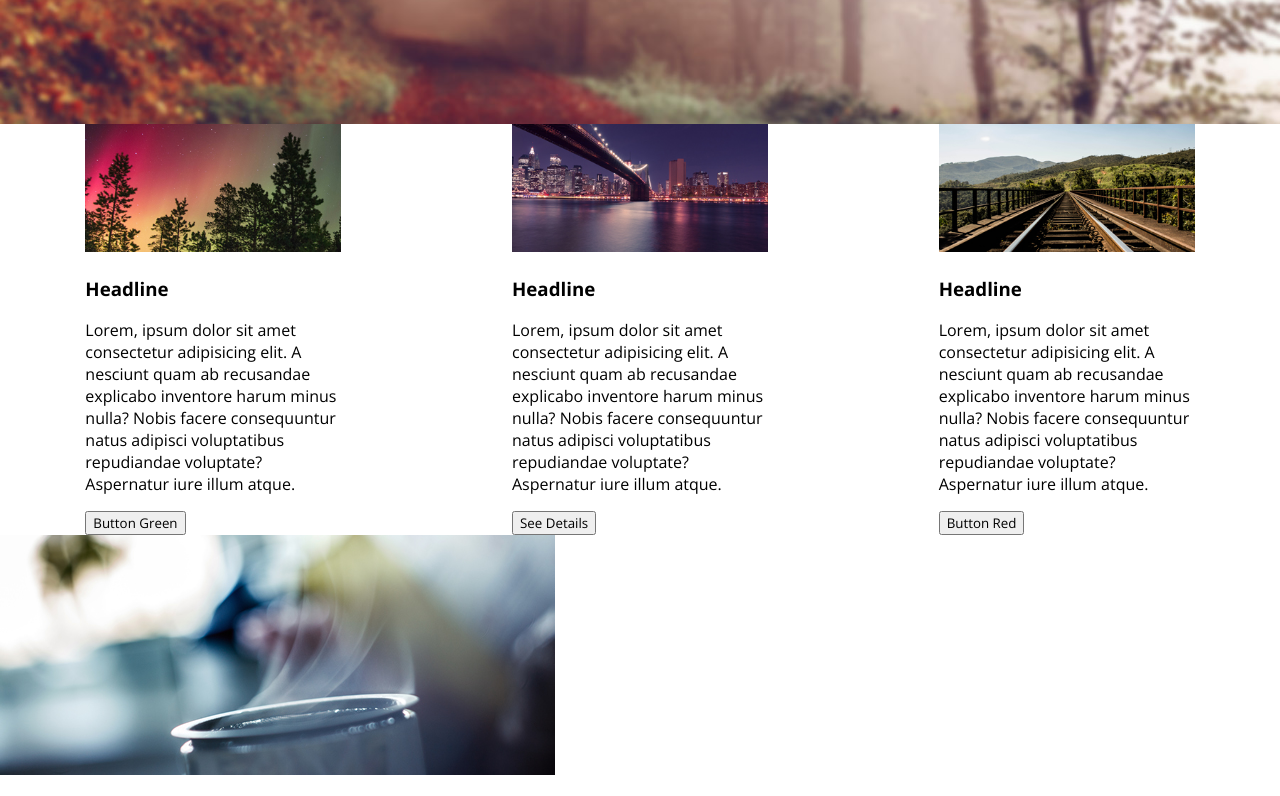
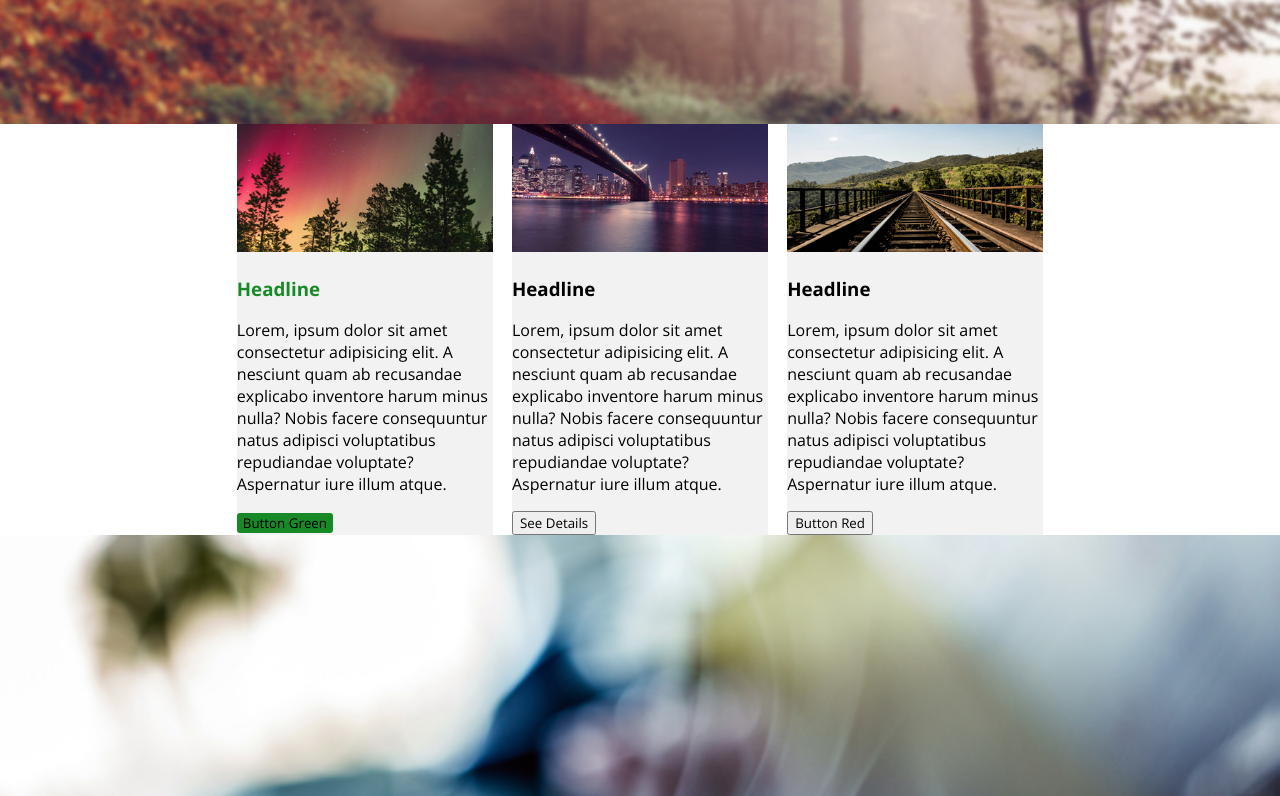
Before and after one commit to ThatWierdAnimator/layout-practice0, a plain HTML site: page index.html in a window 1280 px wide. Shown: the part 540-1336 px from the top of the page. Drawn offline with nearby package versions, Linux system fonts and the light colour scheme.

Commit message:
card work

```diff
--- a/index.css
+++ b/index.css
@@ -72,15 +72,29 @@ main div:nth-of-type(1) {
     width: 100%;
 
     display: flex;
-    justify-content: space-around;
+    justify-content: center;
     flex-wrap: wrap;
+}
+
+main div:nth-of-type(1) article {
+    background-color: #f2f2f2;
 }
 
 main div:nth-of-type(1) article.third {
     width: 20%;
-    margin: 0 5%;
+    margin: 0 0.75%;
 }
 
-main div:nth-of-type(1) article.third img {
+main div:nth-of-type(1) article.third:nth-of-type(1) h3 {
+    color: #178a27;
+}
+
+main div:nth-of-type(1) article.third:nth-of-type(1) button {
+    background-color: #178a27;
+    border: none;
+    border-radius: 3px;;
+}
+
+main div:nth-of-type(1) article img {
     width: 100%;
 }
```
